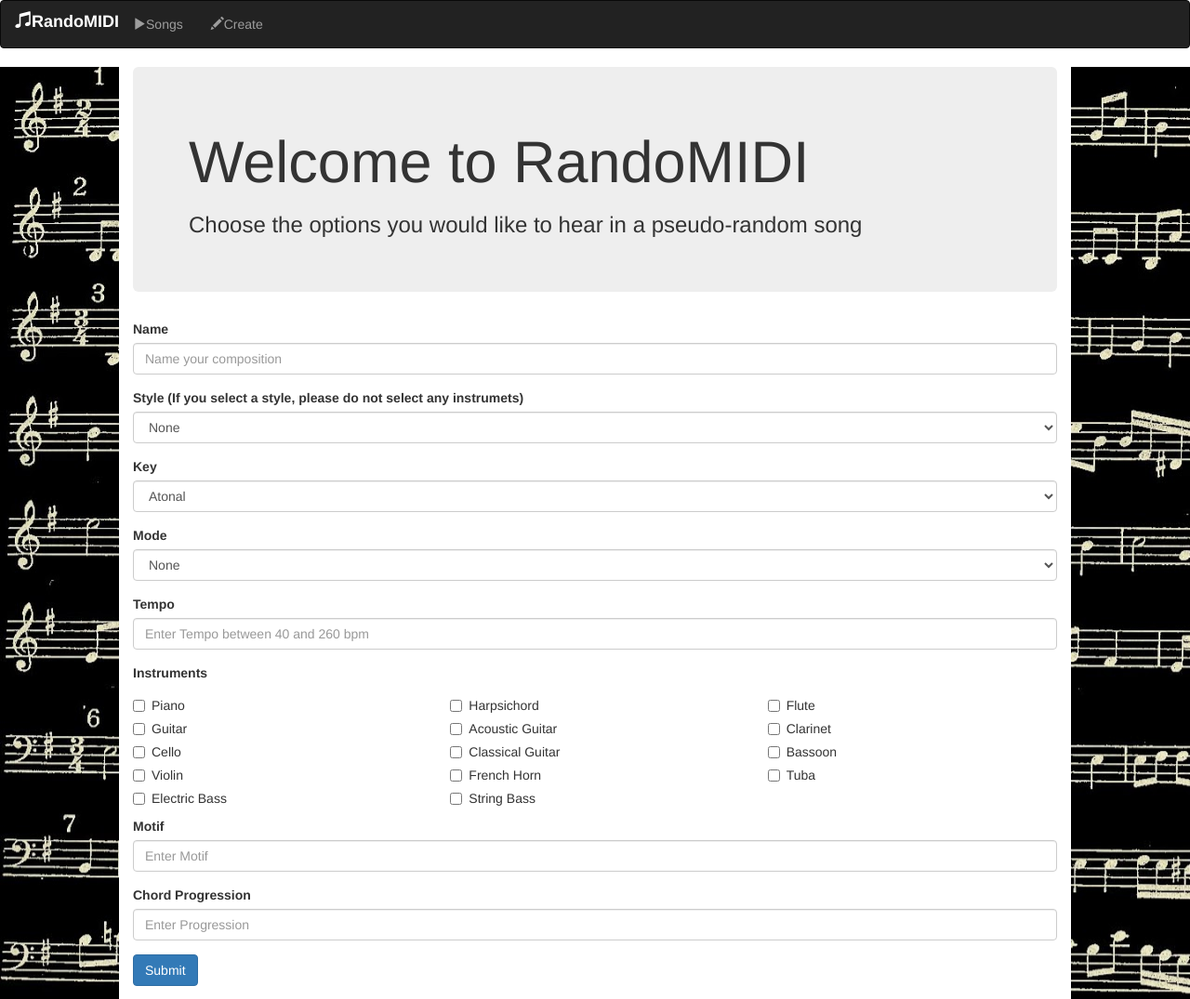
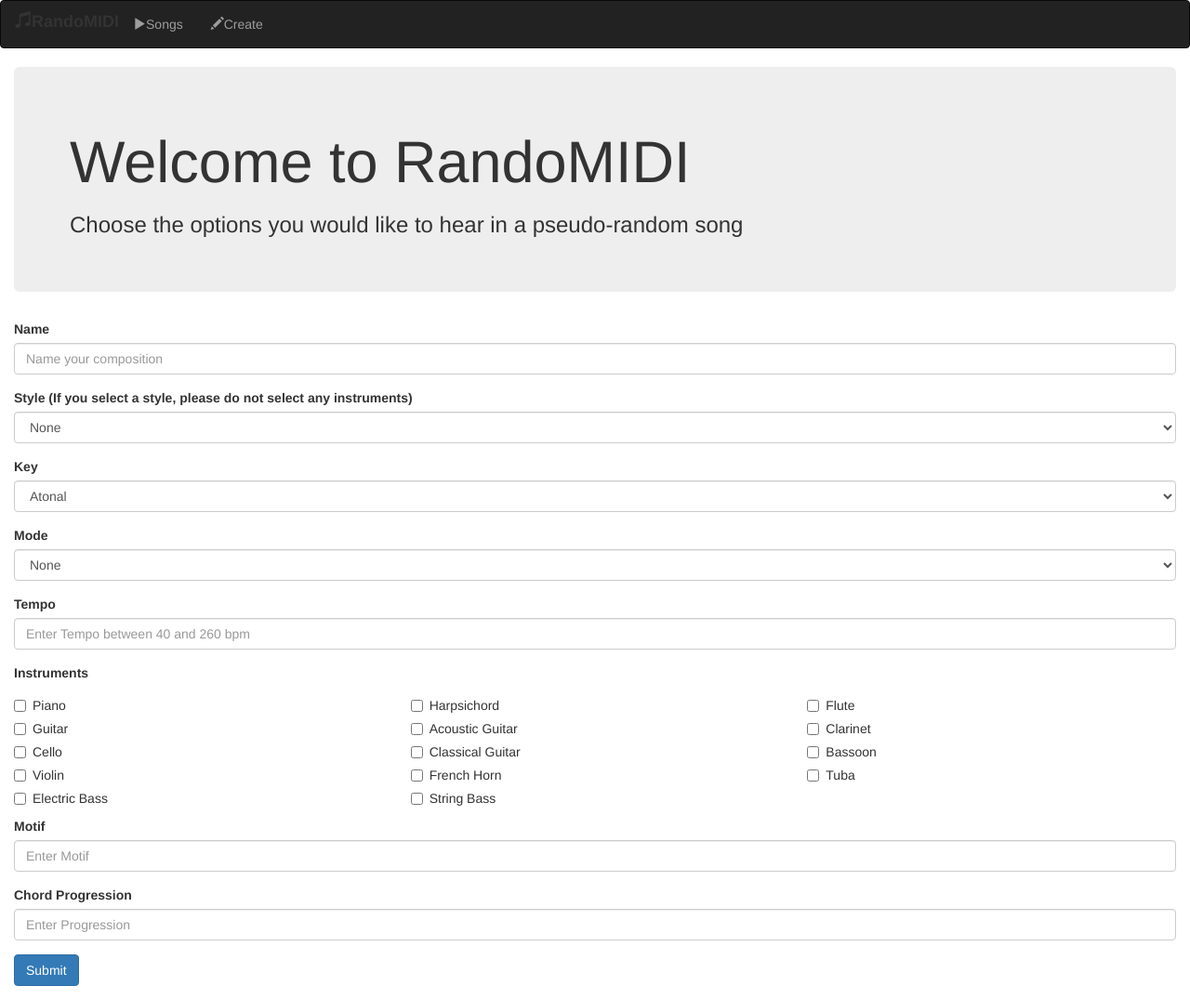
Before and after one commit to woodenToaster/RandoMIDI, a PHP site: page / in a window 1280 px wide. Shown: the whole page at 93% size. Run offline with PHP 8.4, Linux system fonts and the light colour scheme; some libraries are stand-ins or nearby versions.

Commit message:
Move style.css

```diff
--- a/css/style.css
+++ /dev/null
@@ -1,16 +0,0 @@
-#background {
-    background-image: url("../img/music.jpg");
-    background-repeat: repeat-y;
-    background-repeat: repeat-x;
-}
-
-#vertical-container {
-    position: relative;
-    background-color: white;
-    margin-right: 10%;
-    margin-left: 10%;
-}
-
-.navbar-header h4 {
-    color: white;
-}
--- a/index.php
+++ b/index.php
@@ -22,7 +22,7 @@
                 <input type="text" class="form-control" id="name" name="name" placeholder="Name your composition">
               </div>
               <div class="form-group">
-                <label for="style">Style (If you select a style, please do not select any instrumets)</label>
+                <label for="style">Style (If you select a style, please do not select any instruments)</label>
                 <select name="style" form="options" class="form-control">
                   <option value="none">None</option>
                   <option value="Rock">Rock</option>
```
